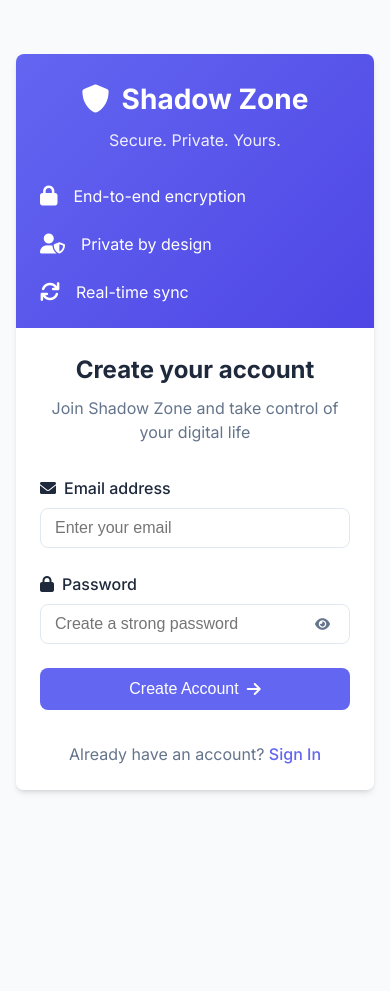
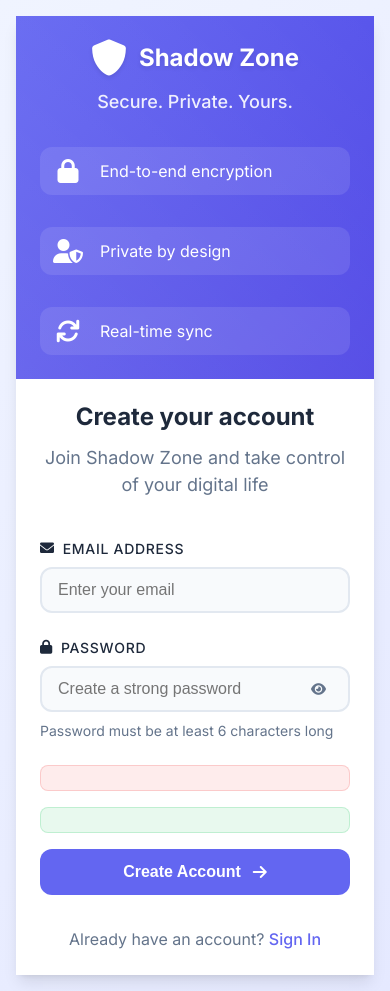
Before and after one commit to anuragair/shadow-zone, a website with bundled scripts: page frontend/signup.html in a window 390 px wide. Before the commit the page ends 844 px from the top, so only its background shows below. Built offline with nearby package versions, Linux system fonts and the light colour scheme.

Commit message:
Enhance design with modern UI and improved responsiveness

```diff
--- a/frontend/css/styles.css
+++ b/frontend/css/styles.css
@@ -9,6 +9,9 @@
     --error-color: #ef4444;
     --success-color: #22c55e;
     --border-color: #e2e8f0;
+    --shadow-sm: 0 1px 2px 0 rgb(0 0 0 / 0.05);
+    --shadow-md: 0 4px 6px -1px rgb(0 0 0 / 0.1), 0 2px 4px -2px rgb(0 0 0 / 0.1);
+    --shadow-lg: 0 10px 15px -3px rgb(0 0 0 / 0.1), 0 4px 6px -4px rgb(0 0 0 / 0.1);
 }
 
 * {
@@ -23,6 +26,8 @@ body {
     color: var(--text-primary);
     background-color: var(--background-secondary);
     min-height: 100vh;
+    -webkit-font-smoothing: antialiased;
+    -moz-osx-font-smoothing: grayscale;
 }
 
 /* Auth Container */
@@ -32,6 +37,7 @@ body {
     align-items: center;
     justify-content: center;
     padding: 1.5rem;
+    background: linear-gradient(135deg, #f0f4ff 0%, #e5e9ff 100%);
 }
 
 .auth-wrapper {
@@ -39,9 +45,15 @@ body {
     max-width: 1024px;
     width: 100%;
     background: var(--background-primary);
-    border-radius: 1rem;
-    box-shadow: 0 4px 6px -1px rgb(0 0 0 / 0.1), 0 2px 4px -2px rgb(0 0 0 / 0.1);
+    border-radius: 1.5rem;
+    box-shadow: var(--shadow-lg);
     overflow: hidden;
+    transform: translateY(0);
+    transition: transform 0.3s ease;
+}
+
+.auth-wrapper:hover {
+    transform: translateY(-4px);
 }
 
 /* Auth Side Panel */
@@ -53,42 +65,74 @@ body {
     display: flex;
     flex-direction: column;
     justify-content: space-between;
+    position: relative;
+    overflow: hidden;
+}
+
+.auth-side::before {
+    content: '';
+    position: absolute;
+    top: 0;
+    left: 0;
+    right: 0;
+    bottom: 0;
+    background: linear-gradient(45deg, rgba(255,255,255,0.1) 0%, rgba(255,255,255,0) 100%);
+    pointer-events: none;
 }
 
 .brand {
     text-align: center;
     margin-bottom: 2rem;
+    position: relative;
 }
 
 .brand .logo {
-    font-size: 1.75rem;
+    font-size: 2rem;
     font-weight: 700;
     display: flex;
     align-items: center;
     justify-content: center;
     gap: 0.75rem;
+    text-shadow: 0 2px 4px rgba(0,0,0,0.1);
+}
+
+.brand .logo i {
+    font-size: 2.25rem;
 }
 
 .brand .tagline {
-    margin-top: 0.5rem;
+    margin-top: 0.75rem;
     opacity: 0.9;
+    font-size: 1.125rem;
+    font-weight: 500;
 }
 
 .auth-features {
     display: flex;
     flex-direction: column;
-    gap: 1.5rem;
+    gap: 2rem;
 }
 
 .feature {
     display: flex;
     align-items: center;
     gap: 1rem;
-    font-size: 1rem;
+    font-size: 1.125rem;
+    padding: 1rem;
+    background: rgba(255,255,255,0.1);
+    border-radius: 0.75rem;
+    transition: transform 0.2s ease;
+}
+
+.feature:hover {
+    transform: translateX(8px);
+    background: rgba(255,255,255,0.15);
 }
 
 .feature i {
-    font-size: 1.25rem;
+    font-size: 1.5rem;
+    width: 2rem;
+    text-align: center;
 }
 
 /* Auth Content */
@@ -100,24 +144,29 @@ body {
 
 .auth-header {
     text-align: center;
-    margin-bottom: 2rem;
+    margin-bottom: 2.5rem;
 }
 
 .auth-header h1 {
-    font-size: 1.875rem;
+    font-size: 2.25rem;
     font-weight: 700;
     color: var(--text-primary);
-    margin-bottom: 0.5rem;
+    margin-bottom: 0.75rem;
+    line-height: 1.2;
 }
 
 .auth-header p {
     color: var(--text-secondary);
+    font-size: 1.125rem;
 }
 
 /* Form Styles */
 .auth-form {
     max-width: 400px;
     margin: 0 auto;
+    opacity: 1;
+    transform: translateY(0);
+    transition: all 0.3s ease;
 }
 
 .form-group {
@@ -132,21 +181,30 @@ body {
     display: flex;
     align-items: center;
     gap: 0.5rem;
+    font-size: 0.875rem;
+    text-transform: uppercase;
+    letter-spacing: 0.05em;
 }
 
 .form-group input {
     width: 100%;
-    padding: 0.75rem 1rem;
-    border: 1px solid var(--border-color);
-    border-radius: 0.5rem;
+    padding: 0.875rem 1rem;
+    border: 2px solid var(--border-color);
+    border-radius: 0.75rem;
     font-size: 1rem;
-    transition: all 0.2s;
+    transition: all 0.2s ease;
+    background-color: var(--background-secondary);
+}
+
+.form-group input:hover {
+    border-color: var(--primary-color);
 }
 
 .form-group input:focus {
     outline: none;
     border-color: var(--primary-color);
-    box-shadow: 0 0 0 3px rgba(99, 102, 241, 0.1);
+    box-shadow: 0 0 0 4px rgba(99, 102, 241, 0.1);
+    background-color: var(--background-primary);
 }
 
 .password-input {
@@ -162,7 +220,14 @@ body {
     border: none;
     color: var(--text-secondary);
     cursor: pointer;
-    padding: 0.25rem;
+    padding: 0.5rem;
+    border-radius: 50%;
+    transition: all 0.2s ease;
+}
+
+.toggle-password:hover {
+    color: var(--primary-color);
+    background-color: rgba(99, 102, 241, 0.1);
 }
 
 .help-text {
@@ -174,38 +239,58 @@ body {
 /* Button Styles */
 .btn-primary {
     width: 100%;
-    padding: 0.875rem 1.5rem;
+    padding: 1rem 1.5rem;
     background: var(--primary-color);
     color: white;
     border: none;
-    border-radius: 0.5rem;
+    border-radius: 0.75rem;
     font-size: 1rem;
-    font-weight: 500;
+    font-weight: 600;
     cursor: pointer;
-    transition: all 0.2s;
+    transition: all 0.2s ease;
     display: flex;
     align-items: center;
     justify-content: center;
-    gap: 0.5rem;
+    gap: 0.75rem;
+    position: relative;
+    overflow: hidden;
 }
 
 .btn-primary:hover {
     background: var(--primary-dark);
+    transform: translateY(-2px);
+    box-shadow: var(--shadow-md);
+}
+
+.btn-primary:active {
+    transform: translateY(0);
+}
+
+.btn-primary:disabled {
+    opacity: 0.7;
+    cursor: not-allowed;
 }
 
 /* Message Styles */
+.error, .success {
+    margin: 1rem 0;
+    padding: 0.75rem 1rem;
+    border-radius: 0.5rem;
+    font-size: 0.875rem;
+    text-align: center;
+    animation: slideIn 0.3s ease;
+}
+
 .error {
     color: var(--error-color);
-    margin-top: 0.5rem;
-    font-size: 0.875rem;
-    text-align: center;
+    background-color: rgba(239, 68, 68, 0.1);
+    border: 1px solid rgba(239, 68, 68, 0.2);
 }
 
 .success {
     color: var(--success-color);
-    margin-top: 0.5rem;
-    font-size: 0.875rem;
-    text-align: center;
+    background-color: rgba(34, 197, 94, 0.1);
+    border: 1px solid rgba(34, 197, 94, 0.2);
 }
 
 /* Auth Footer */
@@ -219,9 +304,11 @@ body {
     color: var(--primary-color);
     text-decoration: none;
     font-weight: 500;
+    transition: all 0.2s ease;
 }
 
 .auth-footer a:hover {
+    color: var(--primary-dark);
     text-decoration: underline;
 }
 
@@ -229,7 +316,7 @@ body {
 #otpForm {
     display: none;
     opacity: 0;
-    transform: translateY(10px);
+    transform: translateY(20px);
     transition: all 0.3s ease;
 }
 
@@ -239,10 +326,24 @@ body {
     transform: translateY(0);
 }
 
+/* Animations */
+@keyframes slideIn {
+    from {
+        opacity: 0;
+        transform: translateY(-10px);
+    }
+    to {
+        opacity: 1;
+        transform: translateY(0);
+    }
+}
+
 /* Responsive Design */
 @media (max-width: 768px) {
     .auth-wrapper {
         flex-direction: column;
+        margin: 1rem;
+        border-radius: 1rem;
     }
 
     .auth-side {
@@ -255,7 +356,15 @@ body {
     }
 
     .auth-header h1 {
-        font-size: 1.5rem;
+        font-size: 1.875rem;
+    }
+
+    .brand .logo {
+        font-size: 1.75rem;
+    }
+
+    .feature {
+        padding: 0.75rem;
     }
 }
 
@@ -265,7 +374,9 @@ body {
     }
 
     .auth-wrapper {
-        border-radius: 0.5rem;
+        margin: 0;
+        border-radius: 0;
+        min-height: 100vh;
     }
 
     .auth-side {
@@ -276,12 +387,24 @@ body {
         padding: 1.5rem;
     }
 
+    .auth-header h1 {
+        font-size: 1.5rem;
+    }
+
     .form-group input {
-        padding: 0.625rem 0.875rem;
+        padding: 0.75rem 1rem;
     }
 
     .btn-primary {
-        padding: 0.75rem 1.25rem;
+        padding: 0.875rem 1.25rem;
+    }
+
+    .brand .logo {
+        font-size: 1.5rem;
+    }
+
+    .feature {
+        font-size: 1rem;
     }
 }
 }
--- a/frontend/signup.html
+++ b/frontend/signup.html
@@ -6,7 +6,7 @@
     <title>Sign Up - Shadow Zone</title>
     <link rel="stylesheet" href="https://cdnjs.cloudflare.com/ajax/libs/font-awesome/6.0.0/css/all.min.css">
     <link href="https://fonts.googleapis.com/css2?family=Inter:wght@400;500;600;700&display=swap" rel="stylesheet">
-    <link rel="stylesheet" href="/css/styles.css">
+    <link rel="stylesheet" href="css/styles.css">
 </head>
 <body>
     <div class="auth-container">
@@ -60,6 +60,7 @@
                                 <i class="fas fa-eye"></i>
                             </button>
                         </div>
+                        <p class="help-text">Password must be at least 6 characters long</p>
                     </div>
                     <div class="error" id="signupError"></div>
                     <div class="success" id="signupSuccess"></div>
@@ -75,7 +76,7 @@
                             <i class="fas fa-key"></i>
                             Verification Code
                         </label>
-                        <input type="text" id="otp" required placeholder="Enter 6-digit code" maxlength="6">
+                        <input type="text" id="otp" required placeholder="Enter 6-digit code" maxlength="6" pattern="[0-9]*" inputmode="numeric">
                         <p class="help-text">We've sent a verification code to your email</p>
                     </div>
                     <div class="error" id="otpError"></div>
@@ -86,12 +87,12 @@
                 </form>
 
                 <div class="auth-footer">
-                    <p>Already have an account? <a href="/signin.html">Sign In</a></p>
+                    <p>Already have an account? <a href="signin.html">Sign In</a></p>
                 </div>
             </div>
         </div>
     </div>
 
-    <script src="/js/signup.js" type="module"></script>
+    <script type="module" src="js/signup.js"></script>
 </body>
 </html>
```
